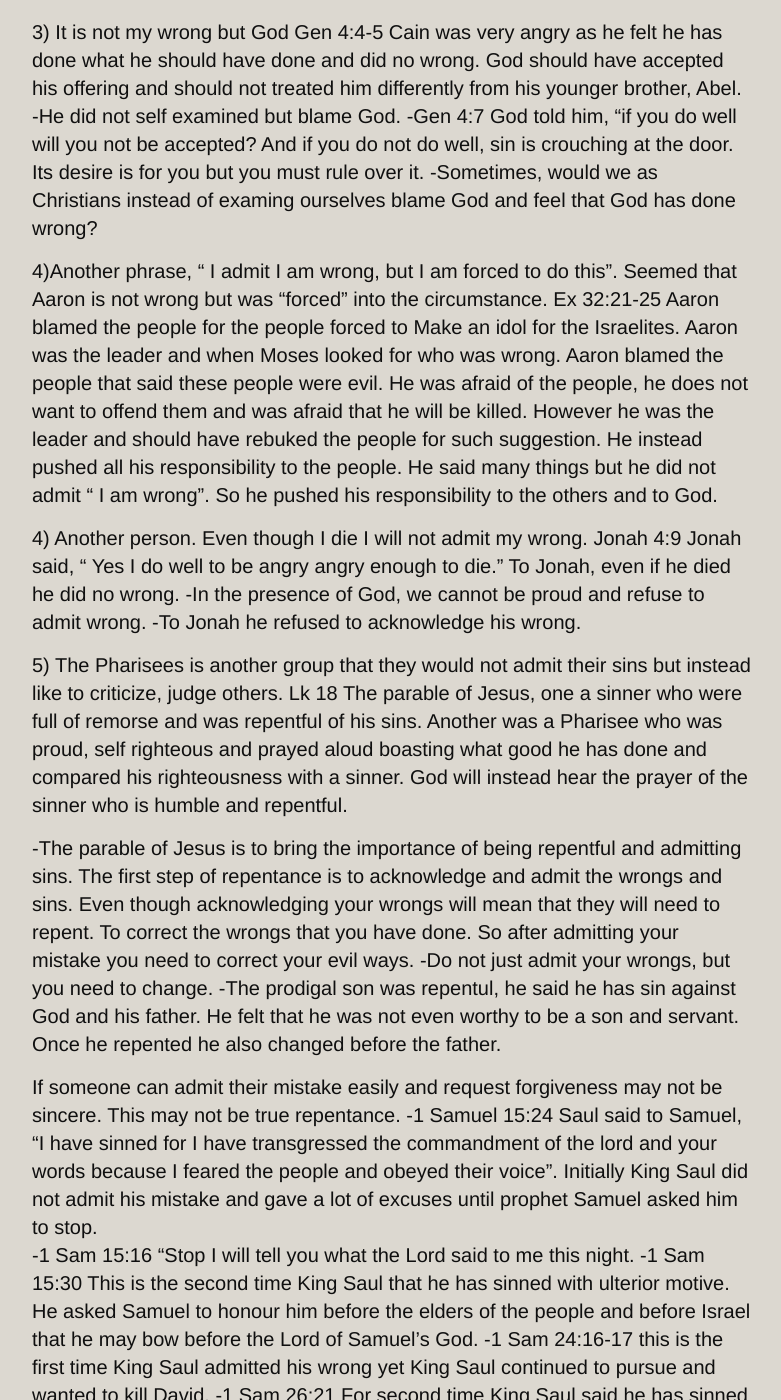
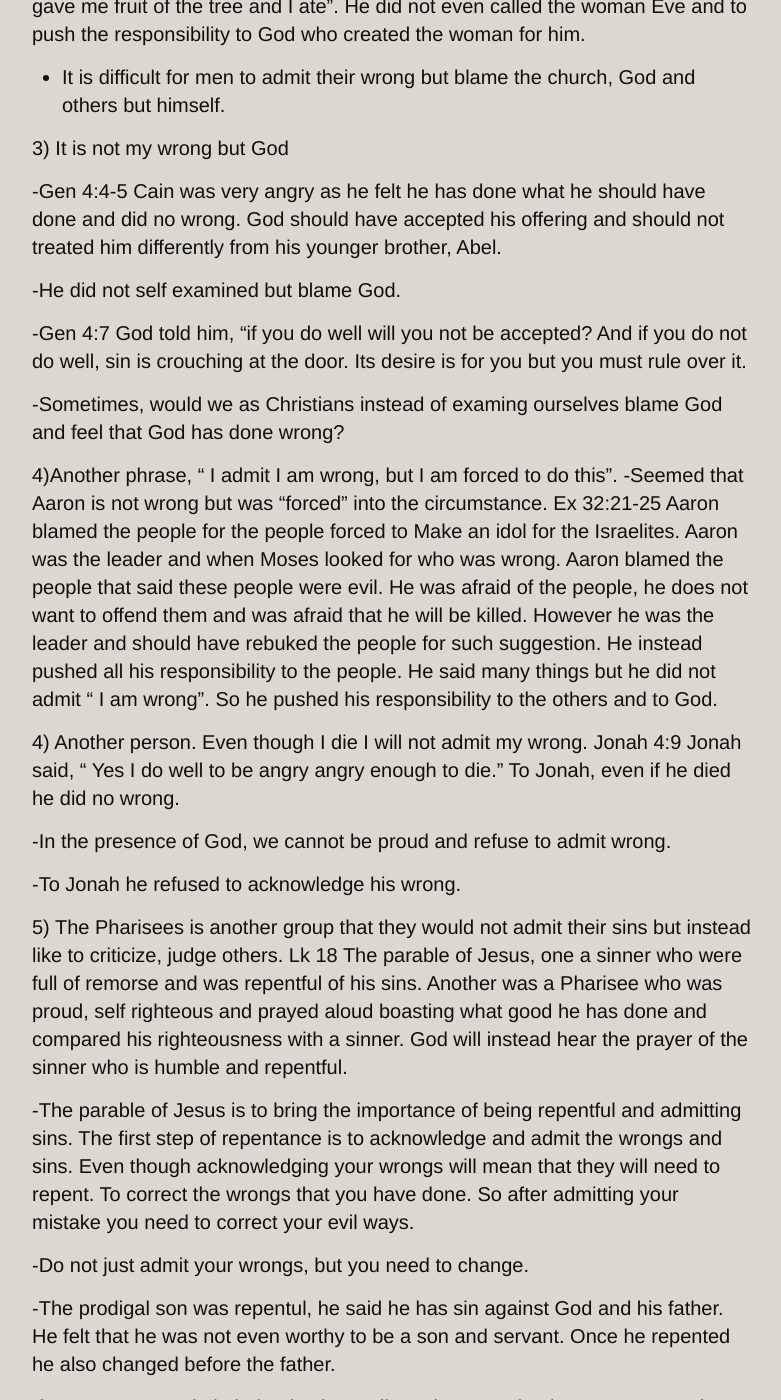
Before and after one commit to catchupTJC/catchuptjc.github.io, a Jekyll site: the page built from _posts/2018-09-07-The Hardest word.md, in a window 1280 px wide and 1400 px high, scrolled down 928 px. Shown: the whole window, without its empty margins (248-1029 px from the left). Built offline with Jekyll 4.4.1, drawn with Linux system fonts in a browser that asks for light colours; nearby versions of some CDN libraries; comment, search, counter and statistics services are not loaded; some of the changed text lies outside the part shown.

Commit message:
Update 2018-09-07-The Hardest word.md

```diff
--- a/_posts/2018-09-07-The Hardest word.md
+++ b/_posts/2018-09-07-The Hardest word.md
@@ -7,31 +7,43 @@ hymns: [4,305]
 ---
 What is the hardest word that man finds it difficult to say?
 It is these words, “ I am wrong”.
+
 -For those who are proud it is hard to admit their wrong and they cannot believe they have sin.
-Mt 4:17  “Repent for the kingdom of God is at hand”
+
+-Mt 4:17  “Repent for the kingdom of God is at hand”
 The beginning of Christianity is to first to repent that is admitting and acknowledging  that we have sinned and  recognize our weaknesses and therefore need salvation.
-In this society that we live today, there is few who will willingly admit and acknowledge their mistakes.
+
+-In this society that we live today, there is few who will willingly admit and acknowledge their mistakes.
 Eg would a teacher, father, spouse, boss admit willingly their wrongs and mistakes.
+
 - Even in church, a member, preacher, elder, deacon to admit their mistake or wrong in public is also not easy.
+
 -However there are members, ministers who are humble and are readily to acknowledge their mistakes but the number may be few. So it is important to recognize this and we will study from the bible some of the bible incidents and characters.
 
 2) Another circumstance is “ I did not do any wrong” but blame others instead.
 -Gen 3:12 -13 Adam and Eve were pushing their responsibility. Adam blamed on his wife and God. Adam said, “The woman whom you gave to be with me she gave me fruit of the tree and I ate”. He did not even called the woman Eve and to push the responsibility to God who created the woman for him.
+
 - It is difficult for men to admit their wrong but blame the church, God and others but himself.
 
 3) It is not my wrong but God
-Gen 4:4-5 Cain was very angry as he felt he has done what he should have done and did no wrong. God should have accepted his offering and should not treated him differently from his younger brother, Abel.
+
+-Gen 4:4-5 Cain was very angry as he felt he has done what he should have done and did no wrong. God should have accepted his offering and should not treated him differently from his younger brother, Abel.
+
 -He did not self examined but blame God.
+
 -Gen 4:7 God told him, “if you do well will you not be accepted? And if you do not do well, sin is crouching at the door. Its desire is for you but you must rule over it.
+
 -Sometimes, would we as Christians instead of examing ourselves blame God and feel that God has done wrong?
 
 4)Another phrase, “ I admit I am wrong, but I am forced to do this”.
-Seemed that Aaron is not wrong but was “forced” into the circumstance.
+-Seemed that Aaron is not wrong but was “forced” into the circumstance.
 Ex 32:21-25 Aaron blamed the people for the people forced to Make an idol for the Israelites.  Aaron was the leader and when Moses looked for who was wrong. Aaron blamed the people that said these people were evil. He was afraid of the people, he does not want to offend them and was afraid that he will be killed. However he was the leader and should have rebuked the people for such suggestion. He instead pushed all his responsibility to the people.  He said many things but he did not admit “ I am wrong”. So he pushed his responsibility to the others and to God.
 
 4) Another person. Even though I die I will not admit my wrong.
 Jonah 4:9 Jonah said, “ Yes I do well to be angry angry enough to die.” To Jonah, even if he died he did no wrong.
+
 -In the presence of God, we cannot be proud and refuse to admit wrong.
+
 -To Jonah he refused to acknowledge his wrong.
 
 5) The Pharisees is another group  that they would not admit their sins but instead like to criticize, judge others.
@@ -41,20 +53,29 @@ Lk 18  The parable of Jesus, one a sinner who were full of remorse and was repen
 The first step of repentance is to acknowledge and admit the wrongs and sins.
 Even though acknowledging your wrongs will mean that they will need to repent. To correct the wrongs that you have done.
 So after admitting your mistake you need to correct your evil ways.
+
 -Do not just admit your wrongs, but you need to change.
+
 -The prodigal son was repentul, he said he has sin against God and his father. He felt that he was not even worthy to be a son and servant. Once he repented he also changed before the father.
 
 If someone can admit their mistake easily and request forgiveness may not be sincere. This may not be true repentance.
+
 -1 Samuel 15:24 Saul said to Samuel, “I have sinned for I have transgressed the commandment of the lord and your words because I feared the people and obeyed their voice”.
 Initially King Saul did not admit his mistake and gave a lot of excuses until prophet Samuel asked him to stop.
+
 -1 Sam 15:16 “Stop I will tell you what the Lord said to me this night.
+
 -1 Sam 15:30 This is the second time King Saul that he has sinned with ulterior motive. He asked Samuel to honour him before the elders of the people and before Israel that he may bow before the Lord of Samuel’s God.
- -1 Sam 24:16-17 this is the first time King Saul admitted his wrong yet King Saul continued to pursue and wanted to kill David.
+
+-1 Sam 24:16-17 this is the first time King Saul admitted his wrong yet King Saul continued to pursue and wanted to kill David.
+
 -1 Sam 26:21 For second time King Saul said he has sinned and asked David to return and he promise no more do harm to David.
+
 -1 Sam 27:1 David no longer trusted King Saul and ran away to the Philistine which is the enemy of the Israelites.
 
-I have sinned and need the salvation of God.
-To a humble person, a person who truly repents before God, it can sincerely spoken to admit and acknowledge their wrong.
+-I have sinned and need the salvation of God.
+
+-To a humble person, a person who truly repents before God, it can sincerely spoken to admit and acknowledge their wrong.
 
 
 
```
